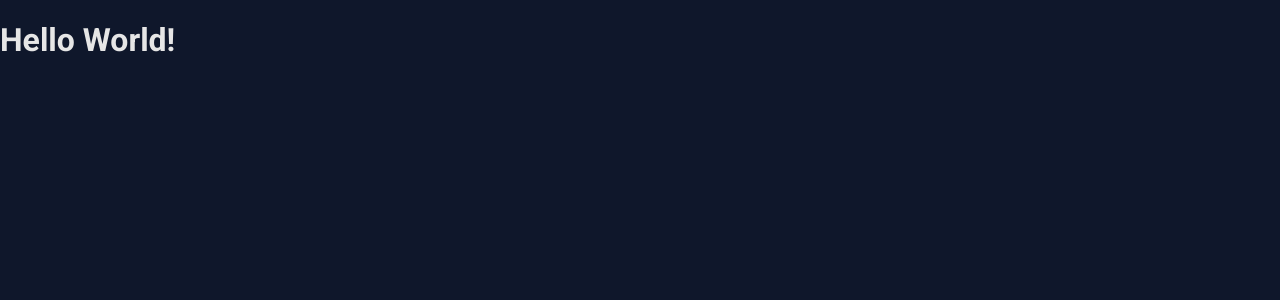
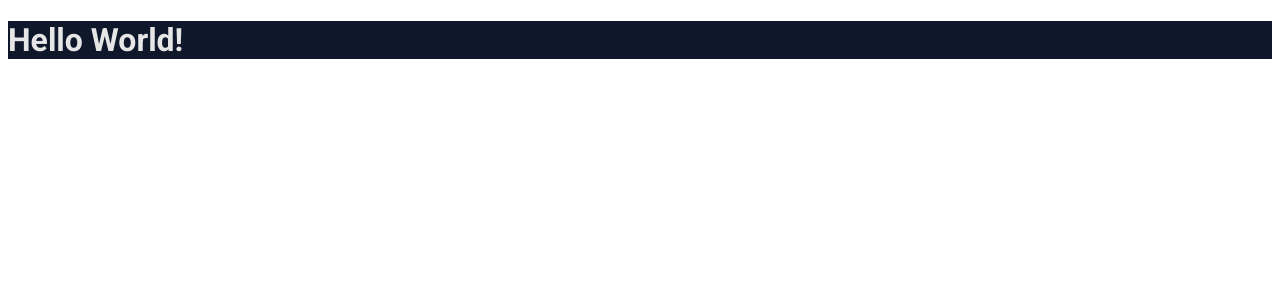
Before and after one commit to kacperfaber/kacperfaber-app, a React app: page / in a window 1280 px wide. Shown: the top 300 px of the page. Built offline with nearby package versions, Linux system fonts and the light colour scheme; the HTML template or start-up script is replaced by a standard one.

Commit message:
Deleted position absolute from body class.

```diff
--- a/src/ui/styles/styles.ts
+++ b/src/ui/styles/styles.ts
@@ -13,11 +13,6 @@ export const styles = {
     body: {
         backgroundColor: colors.backgroundColor,
         color: colors.onBackground,
-        fontFamily: "Roboto",
-        position: 'absolute',
-        left: 0,
-        top: 0,
-        width: '100vw',
-        height: '100vh'
+        fontFamily: "Roboto"
     }
 }
```
